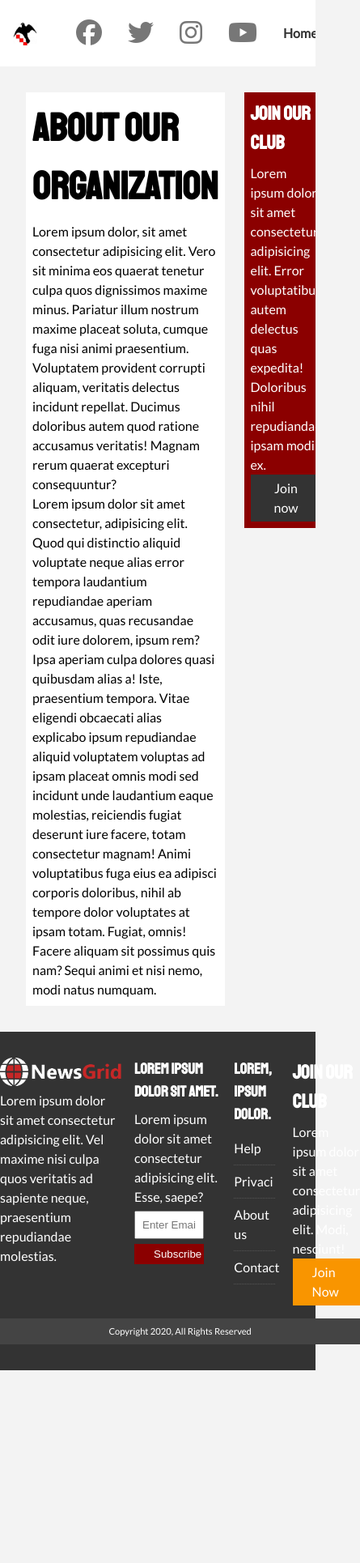
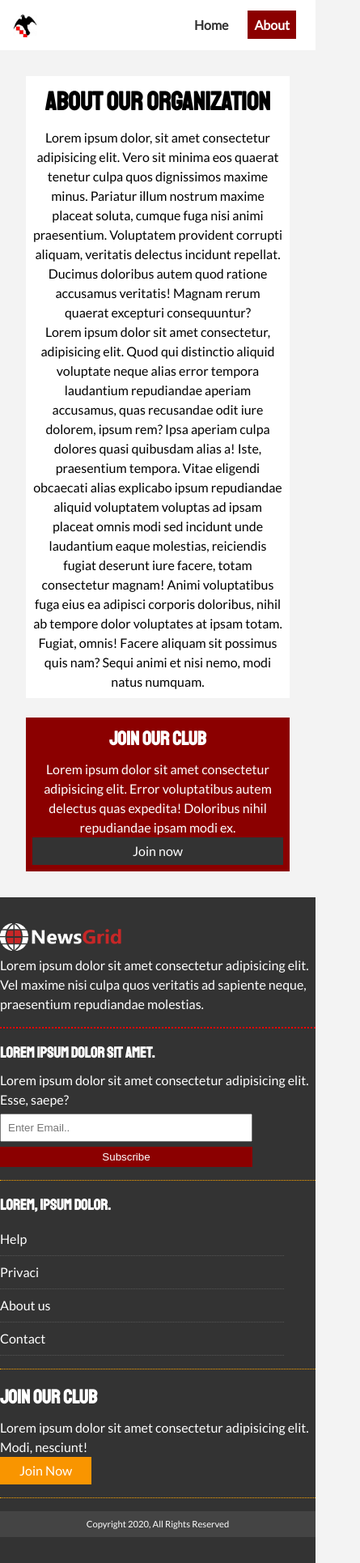
Before and after one commit to alenskupnjak/HtmlSportRagbi, a plain HTML site: page about.html in a window 390 px wide. Shown: the whole page at 81% size, 445 px wide, since content can reach past the window. Before the commit the page ends 1692 px from the top, so only its background shows below. Drawn offline with Linux system fonts and the light colour scheme.

Commit message:
006 mobile version

```diff
--- a/about.html
+++ b/about.html
@@ -7,7 +7,7 @@
   <title>About</title>
   <script src="https://kit.fontawesome.com/165d179615.js" crossorigin="anonymous"></script>
   <link rel="stylesheet" href="css/style.css">
-  <link rel="stylesheet" media="screen and (max.width:768px)" href="css/mobile.css">
+  <link rel="stylesheet" media="screen and (max-width:768px)" href="css/mobile.css">
 </head>
 <body>
 
--- a/css/mobile.css
+++ b/css/mobile.css
@@ -0,0 +1,76 @@
+/* Navigation*/
+#main-nav .container .social {
+display: none;
+}
+
+#main-nav .container {
+  display: flex;
+ justify-content: space-between;
+}
+
+
+#main-nav ul {
+  justify-content: center;
+}
+
+#main-nav ul li a{
+  padding: 0.5rem;
+}
+
+#home-articles .articels-container {
+  grid-template-columns: repeat(2, 1fr);
+  grid-gap: 0.5rem;
+}
+
+#home-articles .articels-container article:first-child,
+#home-articles .articels-container article:last-child  {
+  grid-template-columns: 1fr;
+  grid-column: 1;
+}
+
+
+@media(max-width: 600px) {
+  /* Stack grid items*/
+  #showcase .showcase-container,
+  #home-articles .articels-container,
+  #main-footer .footer-container {
+    grid-template-columns: 1fr;
+  }
+
+  #main-footer .footer-container div:last-child {
+  grid-column: 1;
+  }
+
+  #main-footer .footer-container div {
+    border-bottom: dotted red 2px;
+    padding-bottom: 1rem;
+  }
+
+  #main-footer .footer-container > *:nth-child(2),
+  #main-footer .footer-container > *:nth-child(3),
+  #main-footer .footer-container > *:nth-child(4)
+  {
+    border-bottom: orange dotted 1px;
+    /* border: none; */
+  }
+
+  #main-footer .footer-container > *:nth-child(5)
+  {
+    border-bottom: blue dotted 1px;
+    border: none;
+  }
+
+  .page-container {
+    grid-template-columns: 1fr;
+    text-align: center;
+  }
+
+  .page-container > *:first-child {
+    grid-row: 1;
+  }
+
+  .l-heading {
+    font-size: 2rem;
+  }
+
+}
--- a/css/style.css
+++ b/css/style.css
@@ -252,7 +252,7 @@ justify-content: right;
 
 #showcase .showcase-container {
   display: grid;
-  grid-template-columns: repaet(2, 1fr);
+  grid-template-columns: repeat(2, 1fr);
   justify-content: center;
   align-items: center;
   height: 50vh;
@@ -270,7 +270,6 @@ margin-bottom: 1rem;
 
 
 /* Home article*/
-
 #home-articles .articels-container {
   display: grid;
   grid-template-columns: repeat(3, 1fr);
@@ -279,7 +278,6 @@ margin-bottom: 1rem;
 
 #home-articles .articels-container article:first-child,
 #home-articles .articels-container article:last-child  {
-  background: red;
   display: grid;
   grid-template-columns: repeat(2, 1fr);
   grid-gap: 1rem;
```
Also changed, not shown: article.html (+1 -1 lines), index.html (+1 -1 lines).
